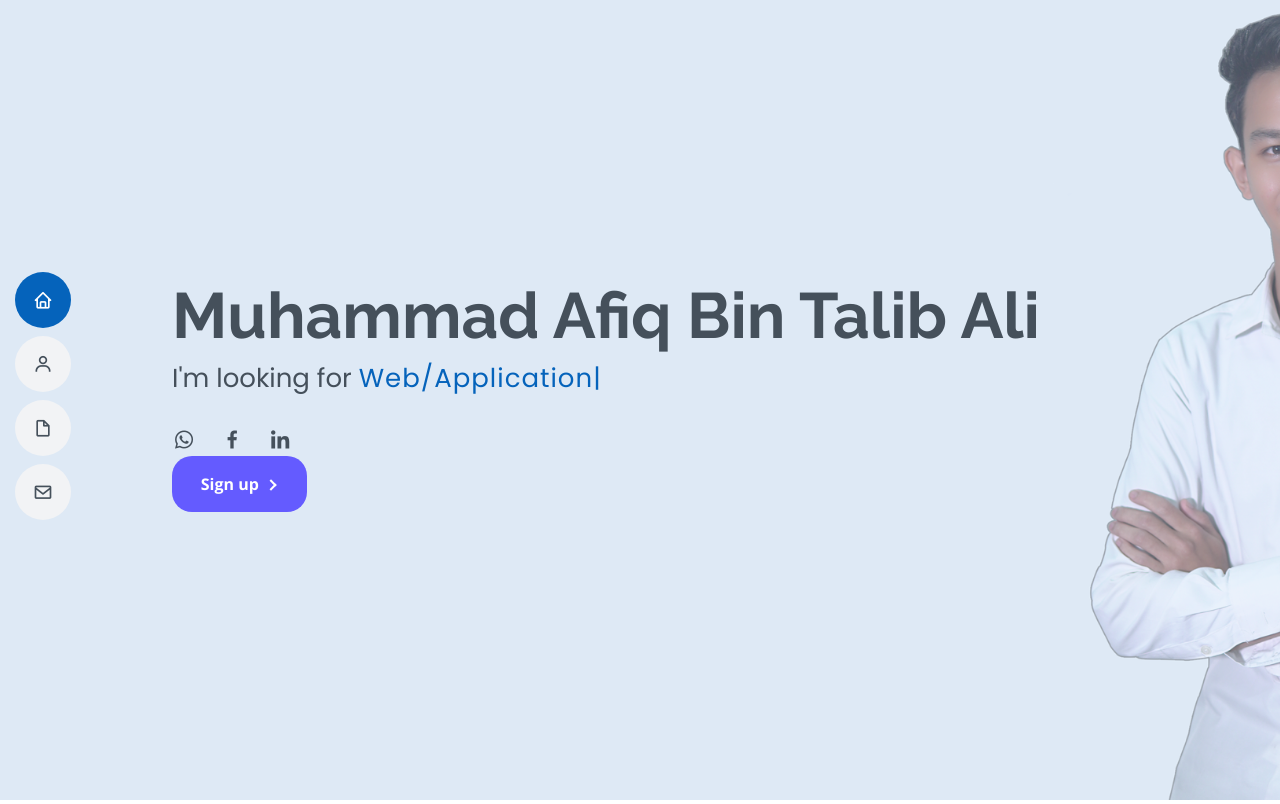
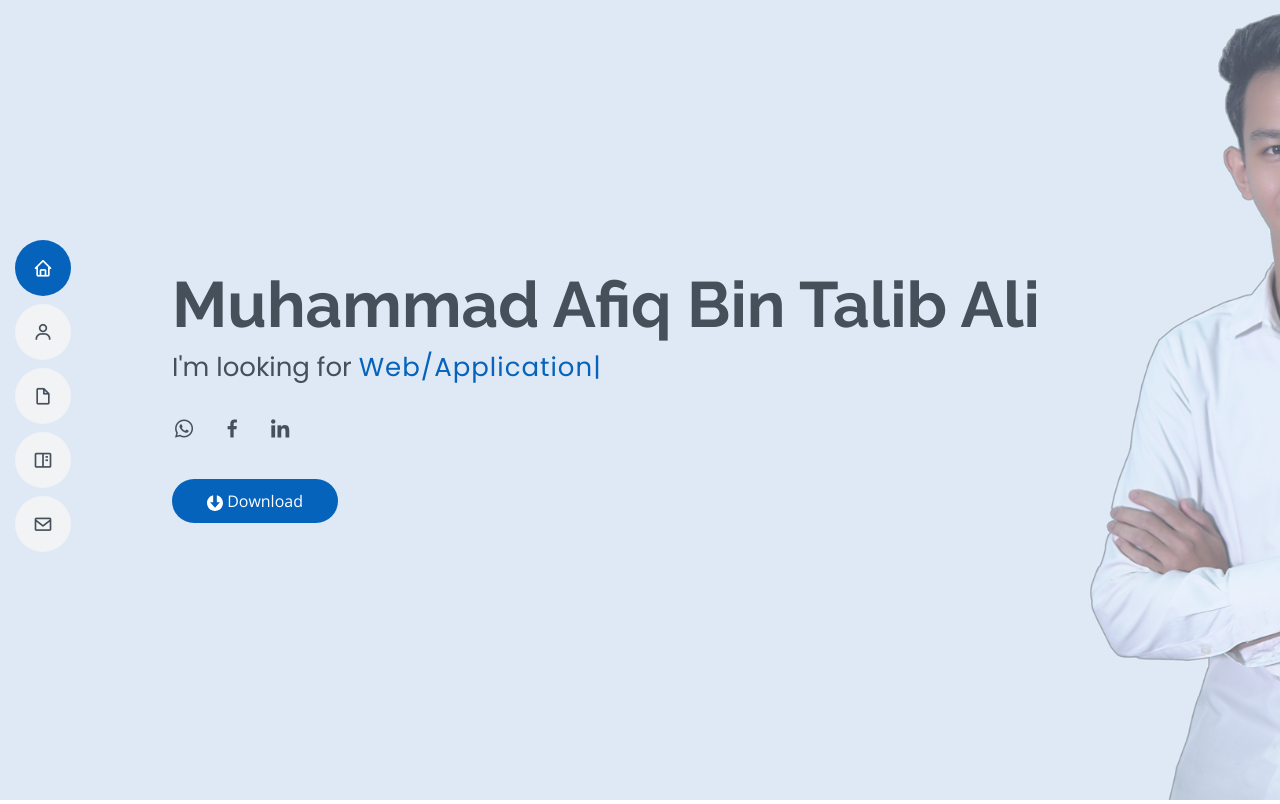
Before and after one commit to afiqtalib/portfolio, a PHP site: page /index.html in a window 1280 px wide. Shown: the top 804 px of the page. Run offline with PHP 8.4, Linux system fonts and the light colour scheme.

Commit message:
edit css hero section

```diff
--- a/assets/css/style.css
+++ b/assets/css/style.css
@@ -376,65 +376,17 @@ h6 {
   }
 }
 
-/* From Uiverse.io by satyamchaudharydev */
-#hero button {
-  --primary-color: #645bff;
-  --secondary-color: #fff;
-  --hover-color: #111;
-  --arrow-width: 10px;
-  --arrow-stroke: 2px;
-  box-sizing: border-box;
-  border: 0;
-  border-radius: 20px;
-  color: var(--secondary-color);
-  padding: 1em 1.8em;
-  background: var(--primary-color);
-  display: flex;
-  transition: 0.2s background;
-  align-items: center;
-  gap: 0.6em;
-  font-weight: bold;
+.btn-download {
+  margin-top: 10px;
 }
 
-#hero button .arrow-wrapper {
-  display: flex;
-  justify-content: center;
-  align-items: center;
-}
-
-#hero button .arrow {
-  margin-top: 1px;
-  width: var(--arrow-width);
-  background: var(--primary-color);
-  height: var(--arrow-stroke);
-  position: relative;
-  transition: 0.2s;
-}
-
-#hero button .arrow::before {
-  content: "";
-  box-sizing: border-box;
-  position: absolute;
-  border: solid var(--secondary-color);
-  border-width: 0 var(--arrow-stroke) var(--arrow-stroke) 0;
-  display: inline-block;
-  top: -3px;
-  right: 3px;
-  transition: 0.2s;
-  padding: 3px;
-  transform: rotate(-45deg);
-}
-
-button:hover {
-  background-color: var(--hover-color);
-}
-
-button:hover .arrow {
-  background: var(--secondary-color);
-}
-
-button:hover .arrow:before {
-  right: 0;
+.here {
+  background: #0563bb;
+  border: 0;
+  padding: 10px 35px;
+  color: #fff;
+  transition: 0.4s;
+  border-radius: 50px;
 }
 
 /*--------------------------------------------------------------
--- a/index.html
+++ b/index.html
@@ -60,12 +60,12 @@
                         <i class="bx bx-file-blank"></i> <span>Resume</span>
                     </a>
                 </li>
-                <!-- <li>
-                    <a href="#portfolio" class="nav-link scrollto">
-                        <i class="bx bx-book-content"></i> <span>Portfolio</span>
+                <li>
+                    <a href="#testimonials" class="nav-link scrollto">
+                        <i class="bx bx-book-content"></i> <span>Projects</span>
                     </a>
                 </li>
-                <li>
+                <!-- <li>
                     <a href="#services" class="nav-link scrollto">
                         <i class="bx bx-server"></i> <span>Services</span>
                     </a>
@@ -82,7 +82,7 @@
     <!-- End Header -->
 
     <!-- ======= Hero Section ======= -->
-    <section id="hero" class="d-flex flex-column justify-content-center" style="
+    <section id="hero" class="hero d-flex flex-column justify-content-center" style="
         background-image: url('images/haha.png');
         background-repeat: no-repeat;
         background-attachment: fixed;
@@ -101,16 +101,15 @@
                 <!-- <a href="#" class="google-plus"><i class="bx bxl-skype"></i></a> -->
                 <a href="https://www.linkedin.com/in/afiqtalib/" class="linkedin"><i class="bx bxl-linkedin"></i></a>
             </div>
-                <!-- <button class="btn btn-md btn-outline-primary rounded-pill" style="border-width: 0px" onclick="window.open('./assets/Muhammad Afiq Talib Ali_Resume.pdf')"  >
-                    <i class="bx bxs-cloud-download bx-sm"></i> Download CV
-                </button> -->
-                <button>
-                    Sign up
-                    <div class="arrow-wrapper">
-                        <div class="arrow"></div>
 
-                    </div>
+            <div class="btn-download">
+                <button class="here btn text-white rounded-pill mt-4" style="border-width: 0px; background-color: #0563bb;" onclick="window.open('./assets/Muhammad Afiq Talib Ali_Resume.pdf')" >
+                    <svg xmlns="http://www.w3.org/2000/svg" width="1em" height="1em" viewBox="0 0 512 512"><path fill="currentColor" d="M315.1 4.1v229.2h98.5L256 410.5L98.5 233.3H197V4.1C84.1 30.8 0 132 0 253c0 141.4 114.6 256 256 256s256-114.6 256-256c0-121-84.1-222.2-196.9-248.9"/></svg>
+                    Download
                 </button>
+            </div>
+
+
         </div>
     </section>
     <!-- End Hero -->
```
